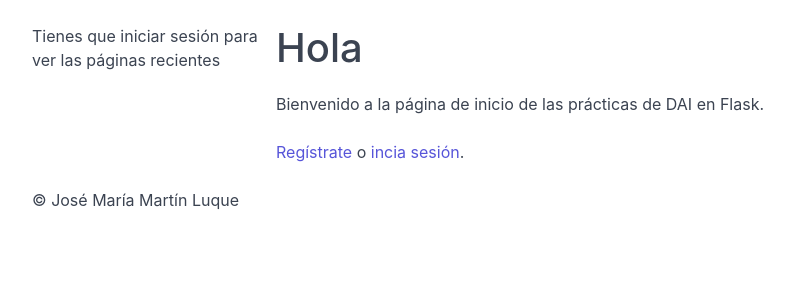
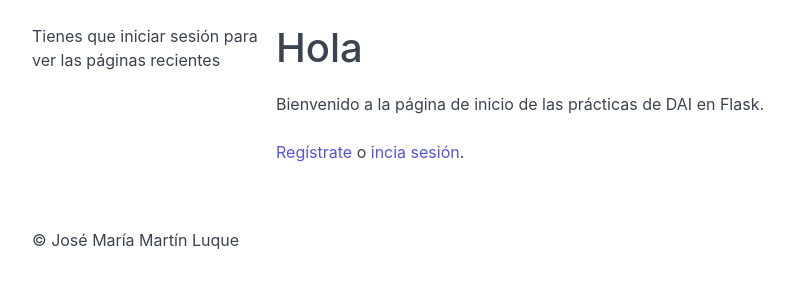
Before and after one commit to jmml97/dai-practicas, a Python web app: template flask/templates/p3.html in a window 1280 px wide. Shown: the part 60-360 px from the top of the page, without its empty margins (128-922 px from the left). Run offline with Jinja, Linux system fonts and the light colour scheme; the template is opened without the code that fills it, so the values that code supplies are empty.

Commit message:
Espaciado para el footer

```diff
--- a/flask/static/custom.css
+++ b/flask/static/custom.css
@@ -18,3 +18,7 @@
 .card .pokemon-image {
   padding: .4rem;
 }
+
+footer {
+  margin-top: 2rem;
+}
```
